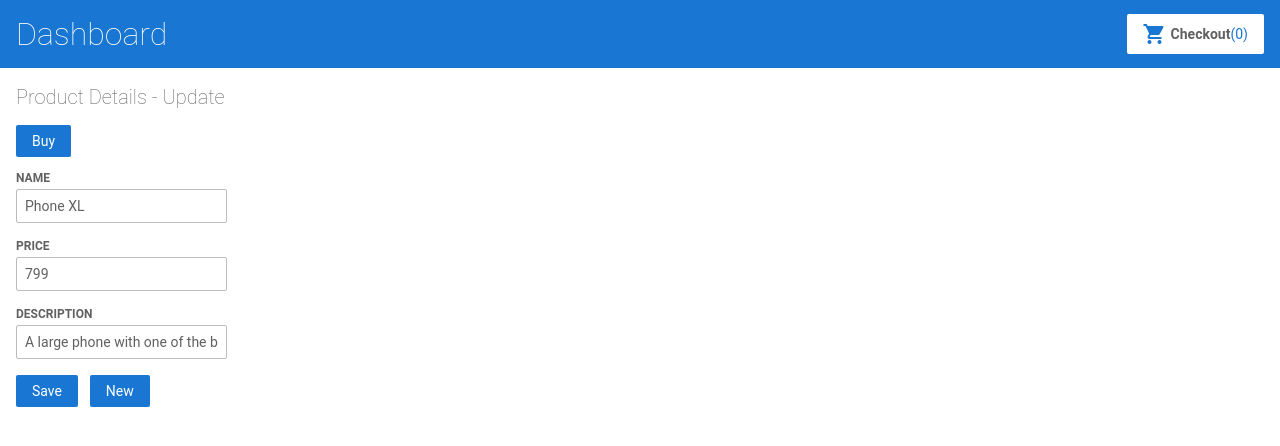
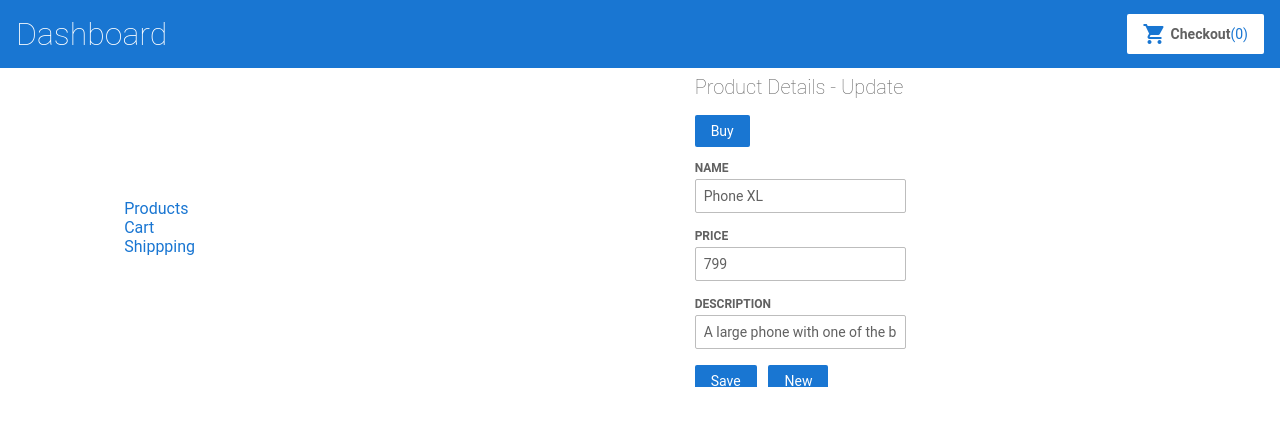
Before and after one commit to s2iwi2s/angular-demo-s2iwi2s, an Angular app: page /products/1 in a window 1280 px wide. Shown: the top 446 px of the page. Built offline with nearby package versions, Linux system fonts and the light colour scheme.

Commit message:
6 files modified, 3 added

```diff
--- a/src/app/app.component.html
+++ b/src/app/app.component.html
@@ -1,10 +1,10 @@
 <app-top-bar></app-top-bar>
 
-<div class="container">
-  <router-outlet></router-outlet>
 
-</div>
-
+<mat-grid-list cols="4" rowHeight="1:1">
+  <mat-grid-tile><app-left-menu></app-left-menu></mat-grid-tile>
+  <mat-grid-tile colspan="3"><router-outlet></router-outlet></mat-grid-tile>
+</mat-grid-list>
 <!--
 Copyright Google LLC. All Rights Reserved.
 Use of this source code is governed by an MIT-style license that
--- a/src/app/app.component.ts
+++ b/src/app/app.component.ts
@@ -1,11 +1,14 @@
 import { Component } from '@angular/core';
+import { MatGridListModule } from '@angular/material/grid-list'
 
 @Component({
   selector: 'app-root',
   templateUrl: './app.component.html',
   styleUrls: [ './app.component.css' ]
 })
-export class AppComponent  {}
+export class AppComponent  {
+
+}
 
 
 /*
--- a/src/app/app.module.ts
+++ b/src/app/app.module.ts
@@ -3,6 +3,7 @@ import { BrowserModule } from '@angular/platform-browser';
 import { RouterModule } from '@angular/router';
 import { HttpClientModule } from '@angular/common/http';
 import { ReactiveFormsModule } from '@angular/forms';
+import { MatGridListModule } from '@angular/material/grid-list'
 
 import { AppComponent } from './app.component';
 import { TopBarComponent } from './top-bar/top-bar.component';
@@ -12,11 +13,13 @@ import { ProductDetailsComponent } from './product-details/product-details.compo
 import { CartService } from './service/cart.service';
 import { CartComponent } from './cart/cart.component';
 import { ShippingComponent } from './shipping/shipping.component';
+import { LeftMenuComponent } from './left-menu/left-menu.component';
 
 @NgModule({
   imports: [
     BrowserModule,
     HttpClientModule,
+    MatGridListModule,
     ReactiveFormsModule,
     RouterModule.forRoot([
       { path: '', component: ProductListComponent },
@@ -32,7 +35,8 @@ import { ShippingComponent } from './shipping/shipping.component';
     ProductAlertsComponent,
     ProductDetailsComponent,
     CartComponent,
-    ShippingComponent
+    ShippingComponent,
+    LeftMenuComponent
   ],
   bootstrap: [ AppComponent ],
   providers: [CartService]
--- /dev/null
+++ b/src/app/left-menu/left-menu.component.html
@@ -0,0 +1,6 @@
+<div *ngFor="let menuItem of leftMenuList">
+  <a [title]="menuItem.name" [routerLink]="[menuItem.url]">
+    {{ menuItem.name }}
+  </a>
+
+</div>
--- /dev/null
+++ b/src/app/left-menu/left-menu.component.ts
@@ -0,0 +1,25 @@
+import { Component, OnInit } from '@angular/core';
+
+@Component({
+  selector: 'app-left-menu',
+  templateUrl: './left-menu.component.html',
+  styleUrls: ['./left-menu.component.css']
+})
+export class LeftMenuComponent implements OnInit {
+  leftMenuList = [{
+    name: 'Products',
+    url:'/'
+  },{
+    name: 'Cart',
+    url:'/cart'
+  },{
+    name: 'Shippping',
+    url:'/shipping'
+  }];
+
+  constructor() { }
+
+  ngOnInit() {
+  }
+
+}
--- a/src/app/product-details/product-details.component.html
+++ b/src/app/product-details/product-details.component.html
@@ -19,7 +19,6 @@
 <form [formGroup]="productForm" (ngSubmit)="onSubmit(productForm.value)">
 
   <input id="productId" type="hidden" formControlName="productId">
-  <input id="formAction" type="hidden" formControlName="formAction">
 
   <div>
     <label for="name">
--- a/src/app/product-details/product-details.component.ts
+++ b/src/app/product-details/product-details.component.ts
@@ -68,10 +68,10 @@ export class ProductDetailsComponent implements OnInit {
     for(var key in productData){
       this.product[key] = productData[key];
     }
-    if(productData.formAction == 'New'){
+    if(this.formAction == 'New'){
       products.push(this.product);
     }
-
+    this.formAction = 'Update';
     console.warn('The product has been saved', this.product);
     window.alert('The product has been saved!');
   }
--- a/src/app/service/cart.service.ts
+++ b/src/app/service/cart.service.ts
@@ -19,6 +19,7 @@ export class CartService {
 
   removeToCart(idx){
     this.items.splice(idx, 1);
+    this.change.emit(this.items);
   }
 
   getItems() {
```
Also changed, not shown: src/app/left-menu/left-menu.component.css (added).
